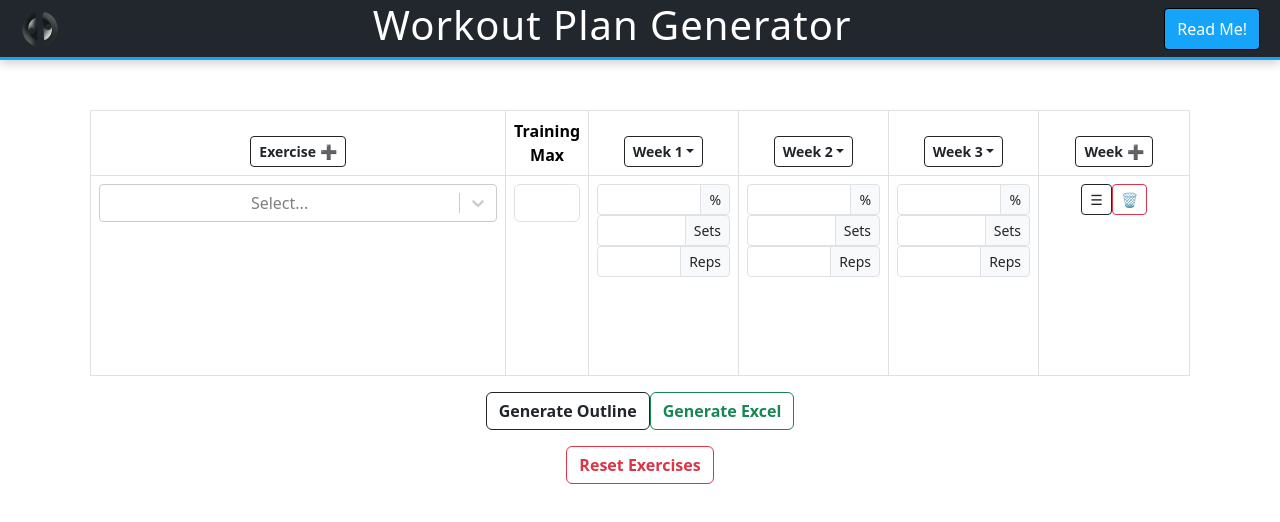
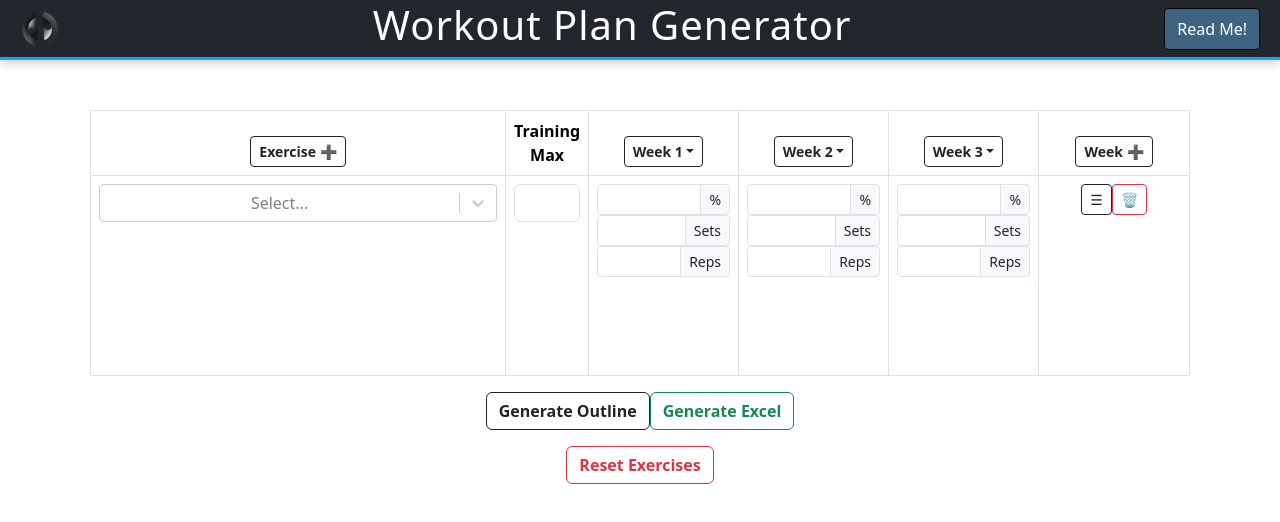
Before and after one commit to cory-schneider/workout-programmer, a React (Create React App) app: page / in a window 1280 px wide. Shown: the top 522 px of the page. Built offline with nearby package versions, Linux system fonts and the light colour scheme.

Commit message:
wrapper height

```diff
--- a/src/App.css
+++ b/src/App.css
@@ -48,7 +48,7 @@
 }
 
 .App-header button {
-  background-color: #15a4fa;
+  background-color: #3f6481;
   color: white;
   border: 1px solid black;
   padding: 8px 12px;
@@ -58,7 +58,7 @@
 }
 
 .App-header button:hover {
-  background-color: #1082c7;
+  background-color: #3d5369;
 }
 
 .App-link {
@@ -86,6 +86,7 @@ input[type=number] {
 .WorkoutTableWrapper {
   margin: auto;
   max-width: 1200px;
+  height: auto;
 }
 
 /* Applies to the last child if it is also the first child (meaning there's only one child) */
```
Also changed, not shown: src/App.js (+0 -22 lines).
